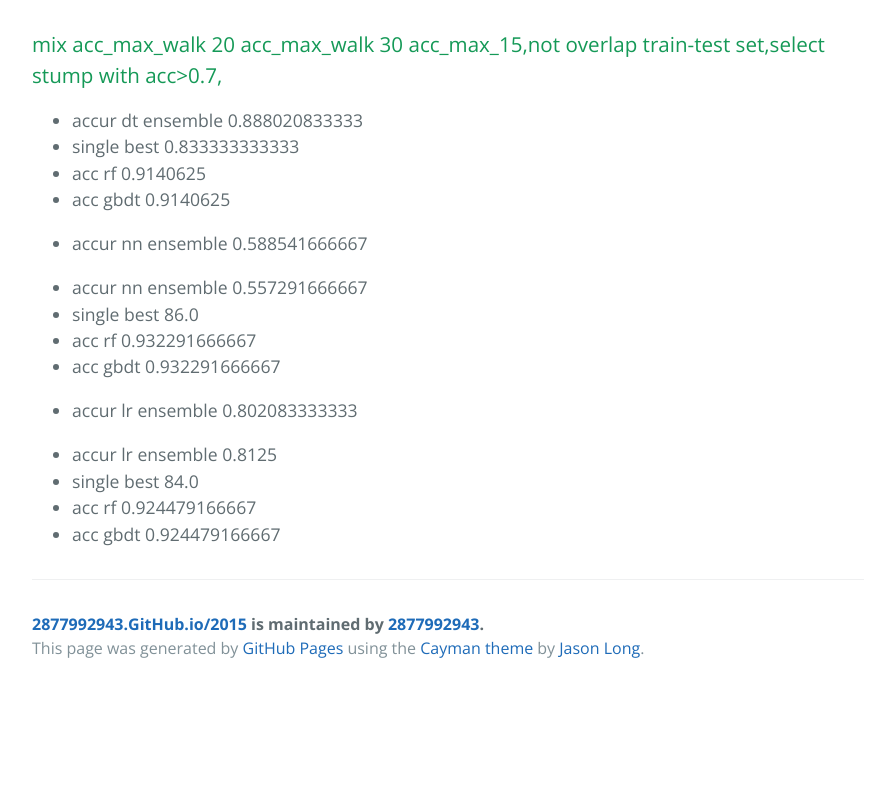
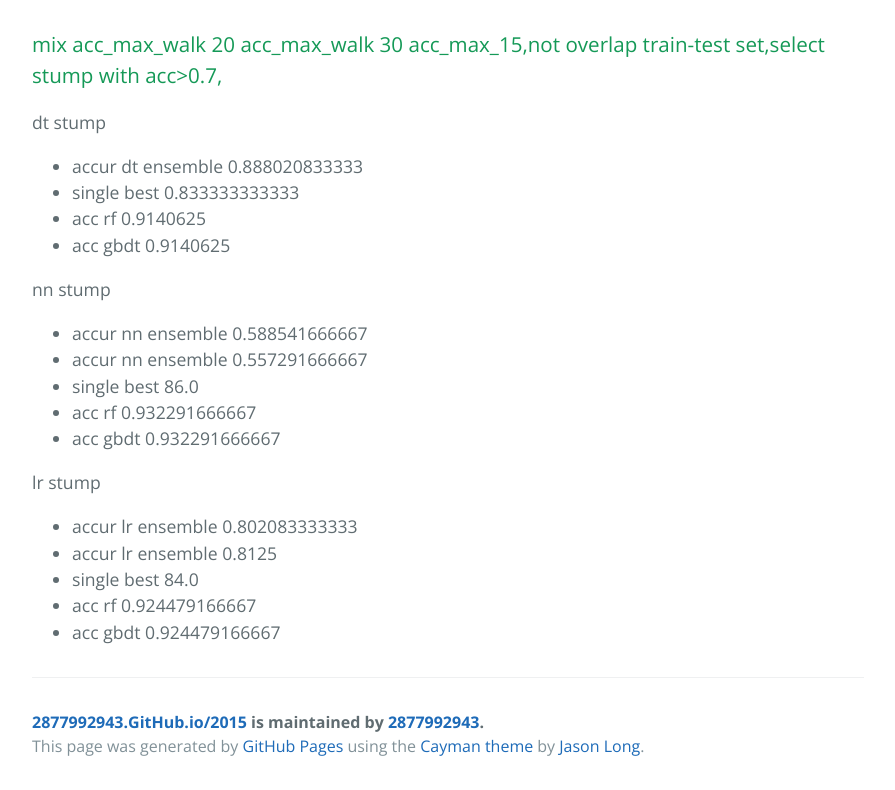
Before and after one commit to 2877992943/2877992943.github.io-2015-10-23, a plain HTML site: page index.html in a window 1280 px wide. Shown: the part 836-1626 px from the top of the page, without its empty margins (192-1087 px from the left). Before the commit the page ends 1528 px from the top, so only its background shows below. Drawn offline with nearby package versions, Linux system fonts and the light colour scheme.

Commit message:
Create gh-pages branch via GitHub

```diff
--- a/index.html
+++ b/index.html
@@ -44,17 +44,29 @@
 <h3>
 <a id="mix-acc_max_walk-20-acc_max_walk-30-acc_max_15not-overlap-train-test-setselect-stump-with-acc07" class="anchor" href="#mix-acc_max_walk-20-acc_max_walk-30-acc_max_15not-overlap-train-test-setselect-stump-with-acc07" aria-hidden="true"><span class="octicon octicon-link"></span></a>mix acc_max_walk 20 acc_max_walk 30 acc_max_15,not overlap train-test set,select stump with acc&gt;0.7,</h3>
 
+<p>dt stump</p>
+
 <ul>
 <li>accur dt ensemble 0.888020833333</li>
 <li>single best 0.833333333333</li>
 <li>acc rf 0.9140625</li>
-<li><p>acc gbdt 0.9140625</p></li>
-<li><p>accur nn ensemble 0.588541666667</p></li>
+<li>acc gbdt 0.9140625</li>
+</ul>
+
+<p>nn stump</p>
+
+<ul>
+<li>accur nn ensemble 0.588541666667</li>
 <li>accur nn ensemble 0.557291666667</li>
 <li>single best 86.0</li>
 <li>acc rf 0.932291666667</li>
-<li><p>acc gbdt 0.932291666667</p></li>
-<li><p>accur lr ensemble 0.802083333333</p></li>
+<li>acc gbdt 0.932291666667</li>
+</ul>
+
+<p>lr stump</p>
+
+<ul>
+<li>accur lr ensemble 0.802083333333</li>
 <li>accur lr ensemble 0.8125</li>
 <li>single best 84.0</li>
 <li>acc rf 0.924479166667</li>
--- a/params.json
+++ b/params.json
@@ -1 +1 @@
-{"name":"2877992943.GitHub.io/2015","tagline":"","body":"#fea4 mod [mean std min max]\r\n\r\n##riding|run walk\r\n\r\n###mix acc_max_walk 20 acc_max_walk 30 acc_max_15,not overlap train-test set\r\n\r\n* accur dt ensemble 0.661458333333\r\n* single best 0.690104166667\r\n* acc rf 0.723958333333\r\n* acc gbdt 0.723958333333\r\n\r\n\r\n#fea4x3 mod minmax-abs  [mean std min max]\r\n\r\n##riding|run walk\r\n\r\n###mix acc_max_walk 20 acc_max_walk 30 acc_max_15,not overlap train-test set,select stump with acc>0.7,\r\n\r\n* accur dt ensemble 0.888020833333\r\n* single best 0.833333333333\r\n* acc rf 0.9140625\r\n* acc gbdt 0.9140625\r\n\r\n\r\n* accur nn ensemble 0.588541666667\r\n* accur nn ensemble 0.557291666667\r\n* single best 86.0\r\n* acc rf 0.932291666667\r\n* acc gbdt 0.932291666667\r\n\r\n\r\n* accur lr ensemble 0.802083333333\r\n* accur lr ensemble 0.8125\r\n* single best 84.0\r\n* acc rf 0.924479166667\r\n* acc gbdt 0.924479166667\r\n\r\n\r\n ","google":"","note":"Don't delete this file! It's used internally to help with page regeneration."}
+{"name":"2877992943.GitHub.io/2015","tagline":"","body":"#fea4 mod [mean std min max]\r\n\r\n##riding|run walk\r\n\r\n###mix acc_max_walk 20 acc_max_walk 30 acc_max_15,not overlap train-test set\r\n\r\n* accur dt ensemble 0.661458333333\r\n* single best 0.690104166667\r\n* acc rf 0.723958333333\r\n* acc gbdt 0.723958333333\r\n\r\n\r\n#fea4x3 mod minmax-abs  [mean std min max]\r\n\r\n##riding|run walk\r\n\r\n###mix acc_max_walk 20 acc_max_walk 30 acc_max_15,not overlap train-test set,select stump with acc>0.7,\r\n\r\ndt stump\r\n\r\n* accur dt ensemble 0.888020833333\r\n* single best 0.833333333333\r\n* acc rf 0.9140625\r\n* acc gbdt 0.9140625\r\n\r\nnn stump\r\n\r\n* accur nn ensemble 0.588541666667\r\n* accur nn ensemble 0.557291666667\r\n* single best 86.0\r\n* acc rf 0.932291666667\r\n* acc gbdt 0.932291666667\r\n\r\nlr stump\r\n\r\n* accur lr ensemble 0.802083333333\r\n* accur lr ensemble 0.8125\r\n* single best 84.0\r\n* acc rf 0.924479166667\r\n* acc gbdt 0.924479166667\r\n\r\n\r\n ","google":"","note":"Don't delete this file! It's used internally to help with page regeneration."}
```
